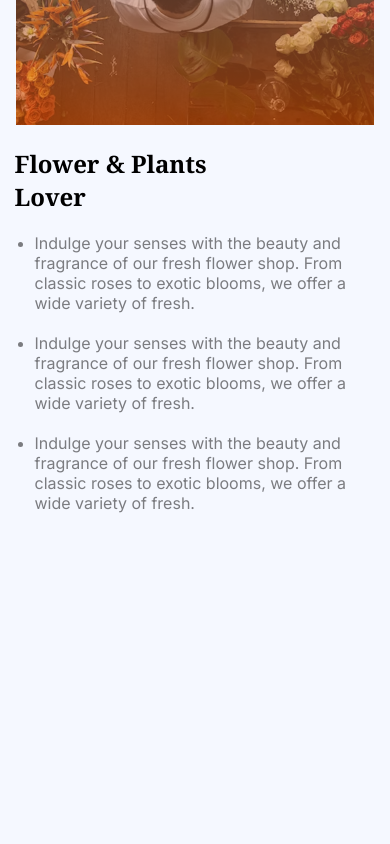
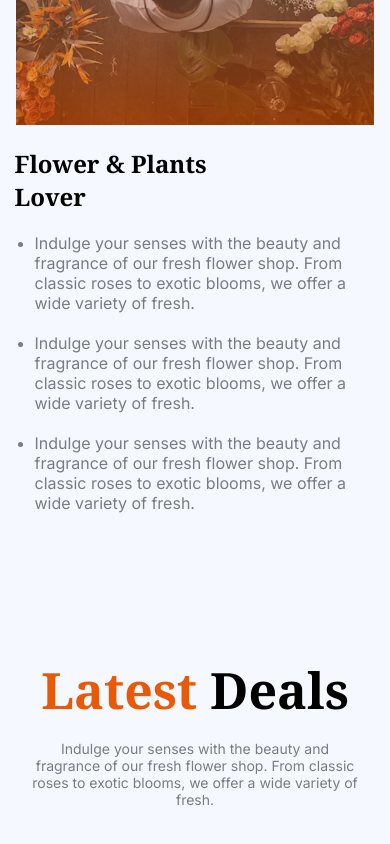
Before and after one commit to Samioul51/Responsive_Flowers, a plain HTML site: page index.html in a window 390 px wide. Shown: the part 2915-3759 px from the top of the page. Before the commit the page ends 3691 px from the top, so only its background shows below. Drawn offline with Linux system fonts and the light colour scheme.

Commit message:
Latest Deals Section Completed

```diff
--- a/index.html
+++ b/index.html
@@ -102,6 +102,11 @@
                 <li class="dark-3 pl-li">Indulge your senses with the beauty and fragrance of our fresh flower shop. From classic roses to exotic blooms, we offer a wide variety of fresh.</li>
             </ul></div>
         </section>
+
+        <section class="latest-deal">
+            <p class="latest-heading noto-serif-font"><span>Latest</span> Deals</p>
+            <p class="latest-description dark-3">Indulge your senses with the beauty and fragrance of our fresh flower shop. From classic roses to exotic blooms, we offer a wide variety of fresh.</p>
+        </section>
     </main>
     <footer></footer>
 </body>
--- a/style.css
+++ b/style.css
@@ -238,6 +238,30 @@ main {
   margin-top: -130px;
 }
 
+/* Latest Deals Section */
+
+.latest-deals{
+  margin-bottom: 120px;
+}
+
+.latest-heading{
+  color:#000;
+  font-weight: bold;
+  font-size: 3.125rem;
+  text-align: center;
+  margin-bottom: 16px;
+}
+
+.latest-heading span{
+  color:#e95a08;
+}
+
+.latest-description{
+  width: 100%;
+  max-width: 888px;
+  text-align: center;
+  font-size: 1.375rem;
+}
 /* Media Queries */
 
 @media screen and (max-width:576px) {
@@ -332,4 +356,15 @@ main {
   .pl-right{
     max-width: 361px;
   }
+
+  /* Latest Deals Section */
+
+  .latest-deals{
+    margin-bottom: 51.5px;
+  }
+
+  .latest-description{
+    font-size: 0.875rem;
+    max-width: 336px;
+  }
 }
```
